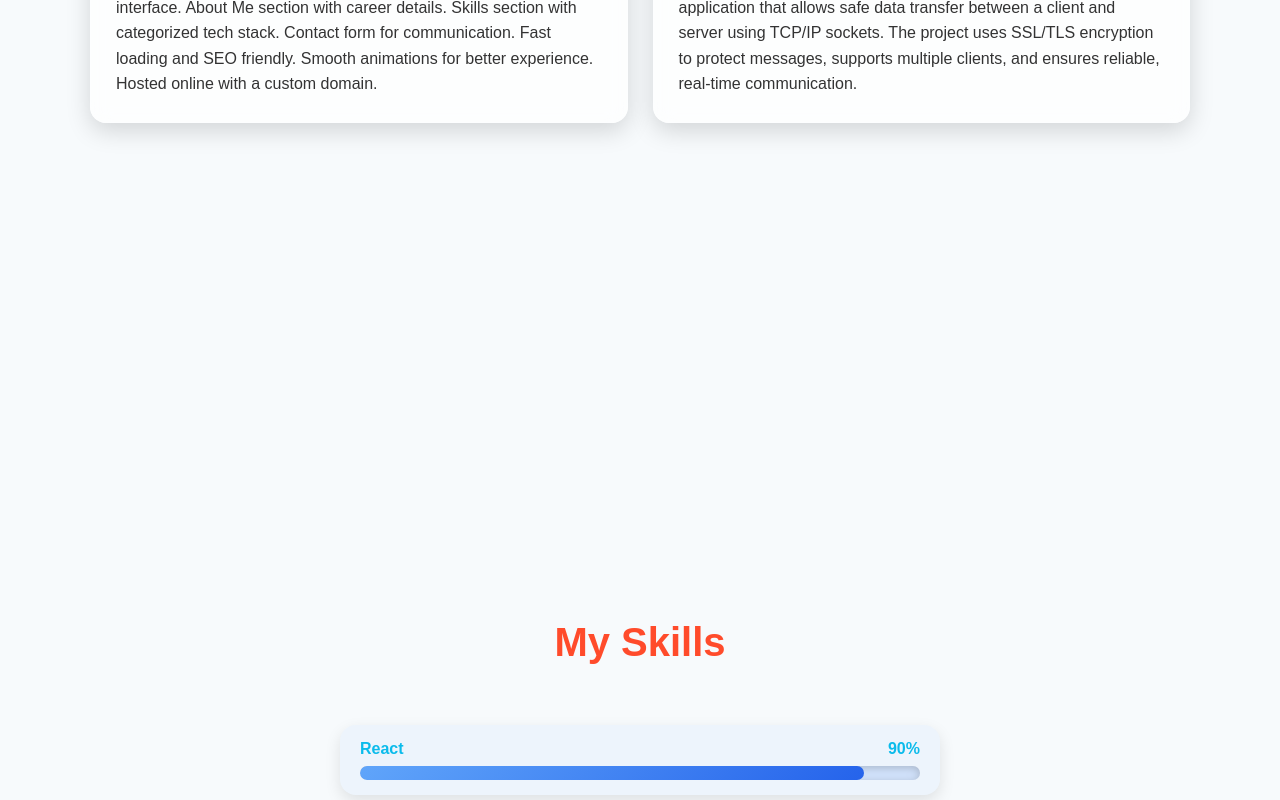
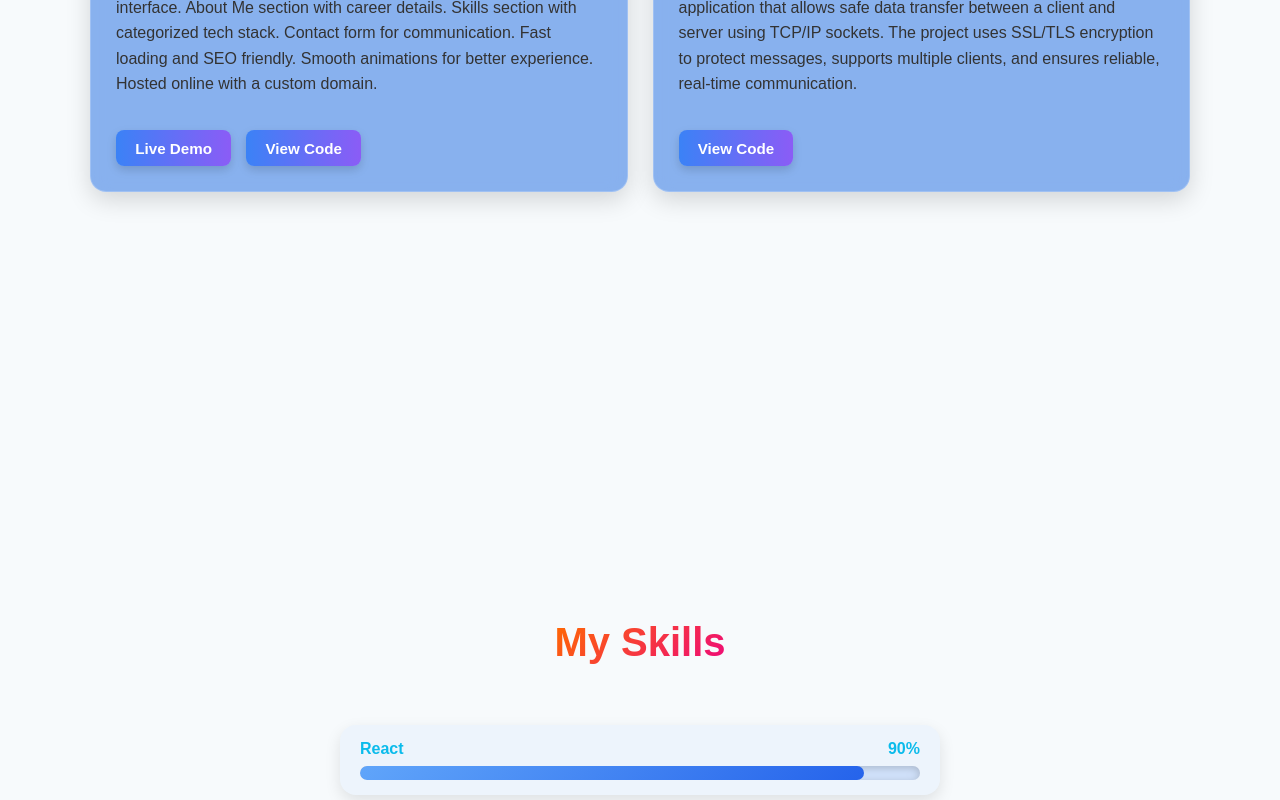
Before and after one commit to Fireff5/port, a React (Create React App) app: page / in a window 1280 px wide. Shown: the part 1440-2240 px from the top of the page. Built offline with nearby package versions, Linux system fonts and the light colour scheme.

Commit message:
changing some css

```diff
--- a/src/App.js
+++ b/src/App.js
@@ -42,7 +42,7 @@ const App = () => {
       <Contact  className='contact'/>
 
       <footer className="p-4 bg-gray-200 dark:bg-gray-800 text-black dark:text-white text-center">
-        <p>&copy; 2023 Mohamed Rilwan. All rights reserved.</p>
+        <p>&copy; 2025 Mohamed Rilwan. All rights reserved.</p>
         <a
                 href="https://github.com/Fireff5"
                 target="_blank"
--- a/src/components/Certificates.css
+++ b/src/components/Certificates.css
@@ -17,7 +17,7 @@
   text-align: center;
   margin-bottom: 40px;
   font-weight: 700;
-  background: linear-gradient(135deg, #ff416c, #ff4b2b);
+  background: linear-gradient(135deg, #ff6a00, #ee0979);
   -webkit-background-clip: text;
   background-clip: text;
   -webkit-text-fill-color: transparent;
--- a/src/components/Hero.js
+++ b/src/components/Hero.js
@@ -14,7 +14,7 @@ const Hero = () => {
         <div className="hero-text">
           <h2>Hi, I'm <span>Mohamed Rilwan</span></h2>
           <h3>B.TECH-IT, Final Year Student</h3>
-          <p>Frontend Developer | Cyber Security Learner | Tech Enthusiast</p>
+          <p>Web Developer | Cyber Security Learner | Tech Enthusiast</p>
           <a href="#contact" className="hero-btn">Get in Touch</a>
           <a
            href="/Resume.pdf"
--- a/src/components/Projects.css
+++ b/src/components/Projects.css
@@ -1,5 +1,4 @@
-/* Projects.css */
-
+/* Projects Section */
 #projects {
   min-height: 100vh;
   padding: 60px 20px;
@@ -40,7 +39,7 @@ body.dark-mode #projects h3 {
 
 /* Project cards */
 #projects li {
-  background: rgba(255, 255, 255, 0.7);
+  background: rgba(89, 146, 232, 0.7);
   padding: 25px;
   border-radius: 16px;
   box-shadow: 0 8px 25px rgba(0, 0, 0, 0.15);
@@ -88,3 +87,38 @@ body.dark-mode #projects h4 {
 body.dark-mode #projects p {
   color: #ddd;
 }
+
+/* ✅ Button wrapper (for multiple buttons inside each project card) */
+.btn-group {
+  display: flex;
+  flex-wrap: wrap; /* keeps responsive */
+  gap: 15px;       /* space between buttons */
+  margin-top: 15px;
+}
+
+/* Buttons */
+a.view-btn {
+  display: inline-block;
+  padding: 0.6rem 1.2rem;
+  background: linear-gradient(90deg, #3b82f6, #8b5cf6);
+  color: white;
+  font-weight: 600;
+  font-size: 0.95rem;
+  border-radius: 8px;
+  text-decoration: none;
+  box-shadow: 0 4px 10px rgba(0, 0, 0, 0.15);
+  transition: background 0.3s ease, transform 0.2s ease, box-shadow 0.3s ease;
+}
+
+/* Hover */
+a.view-btn:hover {
+  background: linear-gradient(90deg, #2563eb, #7c3aed);
+  transform: translateY(-3px) scale(1.05);
+  box-shadow: 0 6px 16px rgba(0, 0, 0, 0.25);
+}
+
+/* Active */
+a.view-btn:active {
+  transform: translateY(-1px) scale(0.98);
+  box-shadow: 0 2px 6px rgba(0, 0, 0, 0.2);
+}
--- a/src/components/Projects.js
+++ b/src/components/Projects.js
@@ -3,25 +3,64 @@ import './Projects.css';
 
 const Projects = () => {
   return (
-    <section id="projects" className="p-8 bg-gray-50 dark:bg-gray-900 text-black dark:text-white">
+    <section
+      id="projects"
+      className="p-8 bg-gray-50 dark:bg-gray-900 text-black dark:text-white"
+    >
       <h3 className="text-2xl font-semibold mb-4">Projects</h3>
       <ul className="space-y-4">
         <li className="border p-4 rounded shadow dark:border-gray-600">
           <h4 className="font-bold">Portfolio website</h4>
-          <p>Responsive design for all devices.
-             Simple and modern user interface.
-            About Me section with career details.
-            Skills section with categorized tech stack.
-            Contact form for communication.
-            Fast loading and SEO friendly.
-            Smooth animations for better experience.
-            Hosted online with a custom domain.
-</p>
+          <p>
+            Responsive design for all devices. Simple and modern user interface.
+            About Me section with career details. Skills section with categorized
+            tech stack. Contact form for communication. Fast loading and SEO
+            friendly. Smooth animations for better experience. Hosted online with
+            a custom domain.
+          </p>
+          <br />
+          <div className="btn-group">
+            <a
+              href="https://rilwan-portfolio.netlify.app/"
+              target="_blank"
+              rel="noopener noreferrer"
+              className="view-btn"
+            >
+              Live Demo
+            </a>
+            <a
+              href="https://github.com/Fireff5/port"
+              target="_blank"
+              rel="noopener noreferrer"
+              className="view-btn"
+            >
+              View Code
+            </a>
+          </div>
         </li>
+
         <li className="border p-4 rounded shadow dark:border-gray-600">
-          <h4 className="font-bold">Secure Client-Server Socket Communication</h4>
-          <p>Secure Client–Server Socket Communication – A network application that allows safe data transfer between a client and server using TCP/IP sockets.
-             The project uses SSL/TLS encryption to protect messages, supports multiple clients, and ensures reliable, real-time communication.</p>
+          <h4 className="font-bold">
+            Secure Client-Server Socket Communication
+          </h4>
+          <p>
+            Secure Client–Server Socket Communication – A network application that
+            allows safe data transfer between a client and server using TCP/IP
+            sockets. The project uses SSL/TLS encryption to protect messages,
+            supports multiple clients, and ensures reliable, real-time
+            communication.
+          </p>
+          <br />
+          <div className="btn-group">
+            <a
+              href="https://github.com/Fireff5/Secure-Communication"
+              target="_blank"
+              rel="noopener noreferrer"
+              className="view-btn"
+            >
+              View Code
+            </a>
+          </div>
         </li>
       </ul>
     </section>
--- a/src/components/Skills.css
+++ b/src/components/Skills.css
@@ -75,7 +75,7 @@ body.dark-mode .skill-progress {
   text-align: center;
   margin-bottom: 40px;
   font-weight: 700;
-  background: linear-gradient(135deg, #ff4b2b, #ff4b2b);
+  background: linear-gradient(135deg, #ff6a00, #ee0979);
   -webkit-background-clip: text;
   background-clip: text;
   -webkit-text-fill-color: transparent;
```
